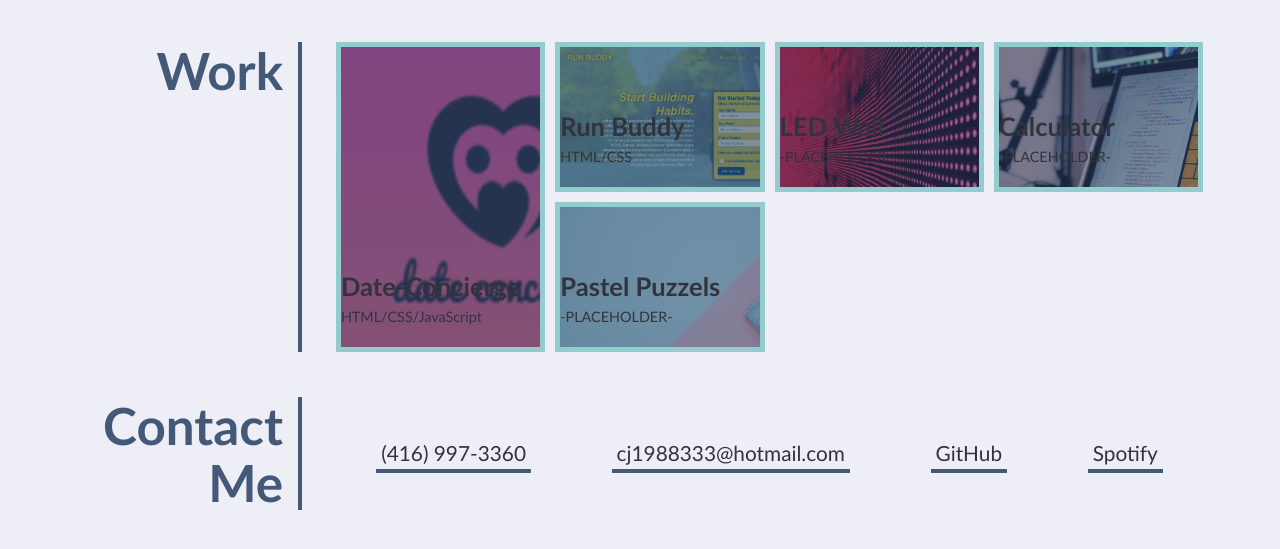
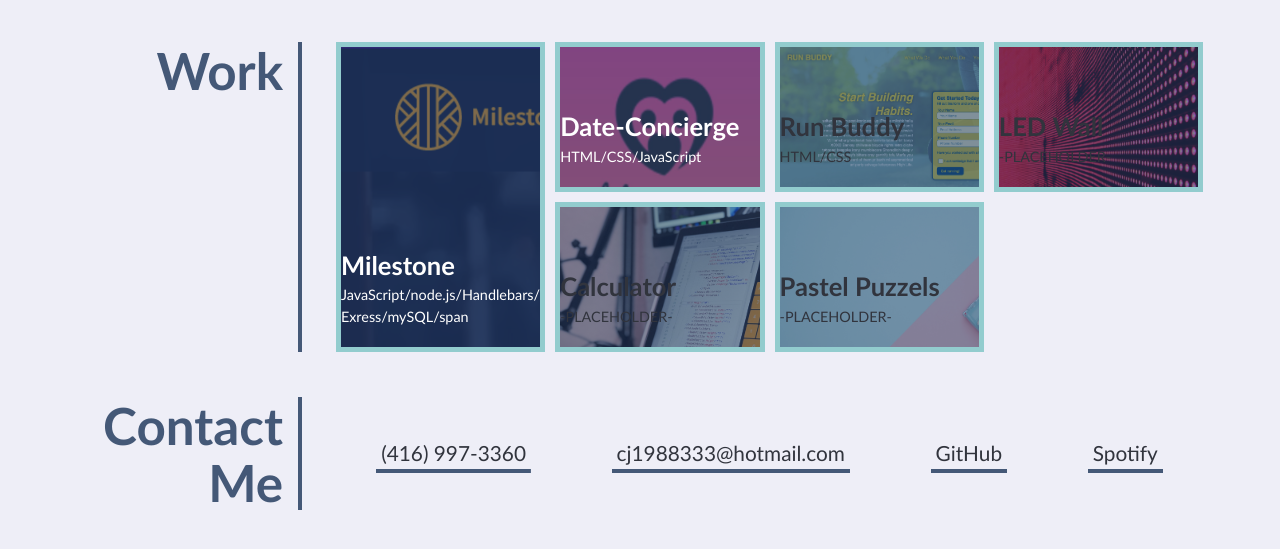
Before and after one commit to cjsmith1988/Curts_Page, a plain HTML site: page index.html in a window 1280 px wide. Shown: the part 867-1416 px from the top of the page. Drawn offline with Linux system fonts and the light colour scheme.

Commit message:
updated milestone project

```diff
--- a/assets/css/style.css
+++ b/assets/css/style.css
@@ -118,6 +118,7 @@ main {
   float: left;
   box-shadow: 0px 10px 20px rgba(146, 204, 206, 0.8);
   border-radius: 20px;
+  margin-bottom: 20px;
 }
 
 .hero-banner h2 {
@@ -129,6 +130,7 @@ main {
   line-height: 1.2;
   float: right;
   display: inline;
+  margin-bottom: 20px;
 }
 
 .page-wrapper {
@@ -262,6 +264,11 @@ main {
 .date-concierge {
   background-image: url("../images/02-date-concierge.JPG");
   background-size: 100%;
+}
+
+.milestone {
+  background-image: url("../images/MiletstoneScreenGrab.PNG");
+  background-size: 100%;
 
 }
 
--- a/index.html
+++ b/index.html
@@ -55,10 +55,17 @@
       <h2>Work</h2>
       <div class="grid-container">
 
+        <a href="https://github.com/proj2gr4/Milestone-Project/" class="grid-item milestone">
+          <div>
+            <h3 style="color: white;">Milestone</h3>
+            <span style="color: white;">JavaScript/node.js/Handlebars/<br>Exress/mySQL/span</span>
+          </div>
+        </a>
+
         <a href="https://projectoneteamfour.github.io/date-concierge/" class="grid-item date-concierge">
           <div>
-            <h3>Date-Concierge</h3>
-            <span>HTML/CSS/JavaScript</span>
+            <h3 style="color: white;">Date-Concierge</h3>
+            <span style="color: white;">HTML/CSS/JavaScript</span>
           </div>
         </a>
 
```
Also changed, not shown: assets/images/MiletstoneScreenGrab.PNG (added).
